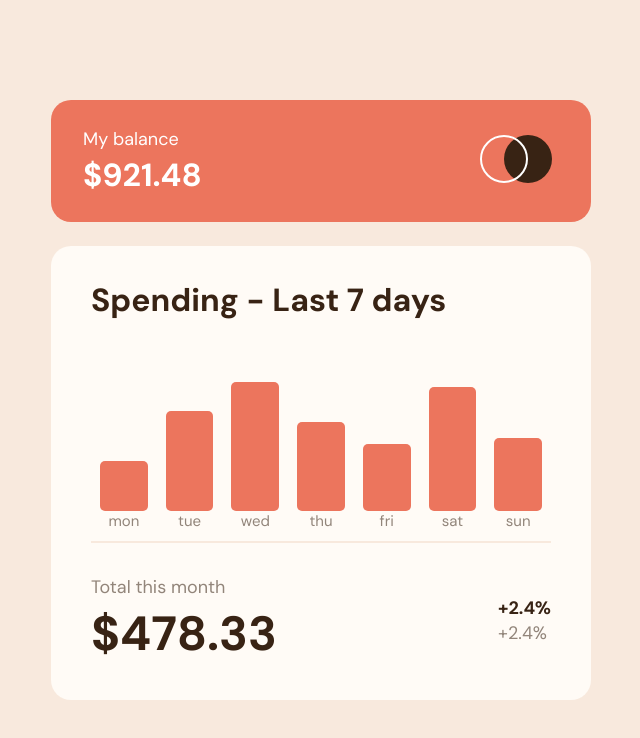
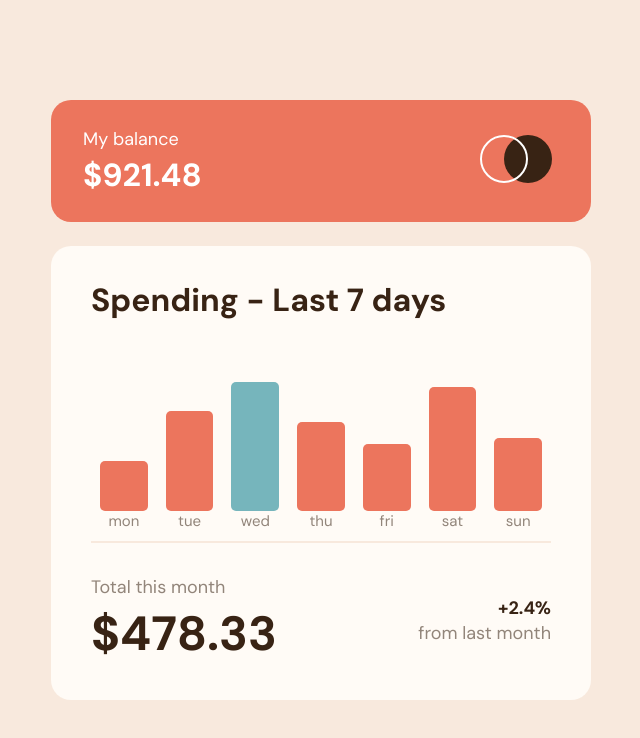
Before and after one commit to rbreckner/fm-challenges-angular, an Angular app: page /expenses-chart/v1 in a window 1280 px wide. Shown: the top 738 px of the page, without its empty margins (319-959 px from the left). Built offline with nearby package versions, Linux system fonts and the light colour scheme.

Commit message:
expenses-chart: rough finish

```diff
--- a/src/app/expenses-chart/expenses-chart-v1/expenses-chart-v1.component.html
+++ b/src/app/expenses-chart/expenses-chart-v1/expenses-chart-v1.component.html
@@ -21,10 +21,13 @@
     <h1 class="text-heading-l">Spending - Last 7 days</h1>
     <div class="spending__chart chart">
       <div *ngFor="let item of data"
-           class="chart__item">
-        <div class="chart__tooltip">${{item.amount}}</div>
+           class="chart__item"
+           [class.chart__item--active]="selectedDay === item.day"
+           (click)="dayClick(item.day)">
         <div class="chart__bar"
-             [style.height]="item.amount / maxAmount * 100+ '%'">
+             [class.chart__bar--current]="item.day === currentDay"
+             [style.height.%]="item.amount / maxAmount * 100">
+          <div class="chart__tooltip">${{item.amount}}</div>
         </div>
         <div class="text-mini-caption text-light">{{item.day}}</div>
       </div>
@@ -35,9 +38,9 @@
         <div class="text-light">Total this month</div>
         <h2 class="text-heading-xl">$478.33</h2>
       </div>
-      <div>
-        <div class="text-body-bold">+2.4%</div>
-        <div class="text-light">+2.4%</div>
+      <div class="text-right">
+        <span class="text-body-bold">+2.4%</span>
+        <div class="text-light">from last month</div>
       </div>
     </div>
   </section>
--- a/src/app/expenses-chart/expenses-chart-v1/expenses-chart-v1.component.scss
+++ b/src/app/expenses-chart/expenses-chart-v1/expenses-chart-v1.component.scss
@@ -17,6 +17,10 @@ h1, h2 {
   font-style: normal;
   text-decoration: none;
   text-transform: none;
+}
+
+.text-right {
+  text-align: right;
 }
 
 
@@ -96,10 +100,12 @@ h1, h2 {
   --cyan: rgba(118, 181, 188, 1);
   --cyan-light: rgba(180, 224, 229, 1);
   --red: rgba(236, 117, 93, 1);
+  --red-light: rgba(225, 155, 134, 1);
 
   height: 100dvh;
   display: flex;
   background-color: var(--cream-bg);
+  padding: 0 16px;
 
   .wrapper {
     margin: auto;
@@ -131,25 +137,41 @@ h1, h2 {
 
 
   .chart {
-    display: flex;
+    display: grid;
+    grid-auto-flow: column;
+    grid-auto-columns: 1fr;
 
     &__item {
-      flex: 1;
+      position: relative;
       display: flex;
       flex-flow: column;
-      justify-content: end;
+      justify-content: flex-end;
 
       height: 200px;
-      margin: 9px;
+      margin: 6px;
       text-align: center;
 
       padding-top: 50px;
-      position: relative;
 
-      &:hover {
+      &:hover,
+      &--active {
+        z-index: 20;
+
         .chart__tooltip {
           opacity: 1;
         }
+
+        .chart__bar {
+          background-color: var(--red-light);
+
+          &--current {
+            background-color: var(--cyan-light);
+          }
+        }
+      }
+
+      @include for-desktop-up {
+        margin: 9px;
       }
     }
 
@@ -157,8 +179,9 @@ h1, h2 {
       opacity: 0;
 
       position: absolute;
-      top: 0;
-
+      top: -50px;
+      left: 50%;
+      transform: translateX(-50%);
 
       padding: 8px;
       background-color: var(--dark-brown);
@@ -172,15 +195,14 @@ h1, h2 {
       background-color: var(--red);
       @include item-border-radius;
       cursor: pointer;
+      position: relative;
 
-      &:hover {
-        background-color: var(--cyan-light);
+      &--current {
+        background-color: var(--cyan)
       }
     }
 
   }
-
-
 }
 
 .flex {
--- a/src/app/expenses-chart/expenses-chart-v1/expenses-chart-v1.component.ts
+++ b/src/app/expenses-chart/expenses-chart-v1/expenses-chart-v1.component.ts
@@ -39,6 +39,8 @@ export class ExpensesChartV1Component {
   ];
 
   maxAmount = 0;
+  currentDay = 'wed'
+  selectedDay: string | null = '';
 
   constructor(private title: Title) {
     title.setTitle('expenses-chart');
@@ -49,7 +51,7 @@ export class ExpensesChartV1Component {
     })
   }
 
-  displayHeight(amount: number) {
-    return amount / this.maxAmount;
+  dayClick(day: string) {
+    this.selectedDay = this.selectedDay === day ? null : day;
   }
 }
```
